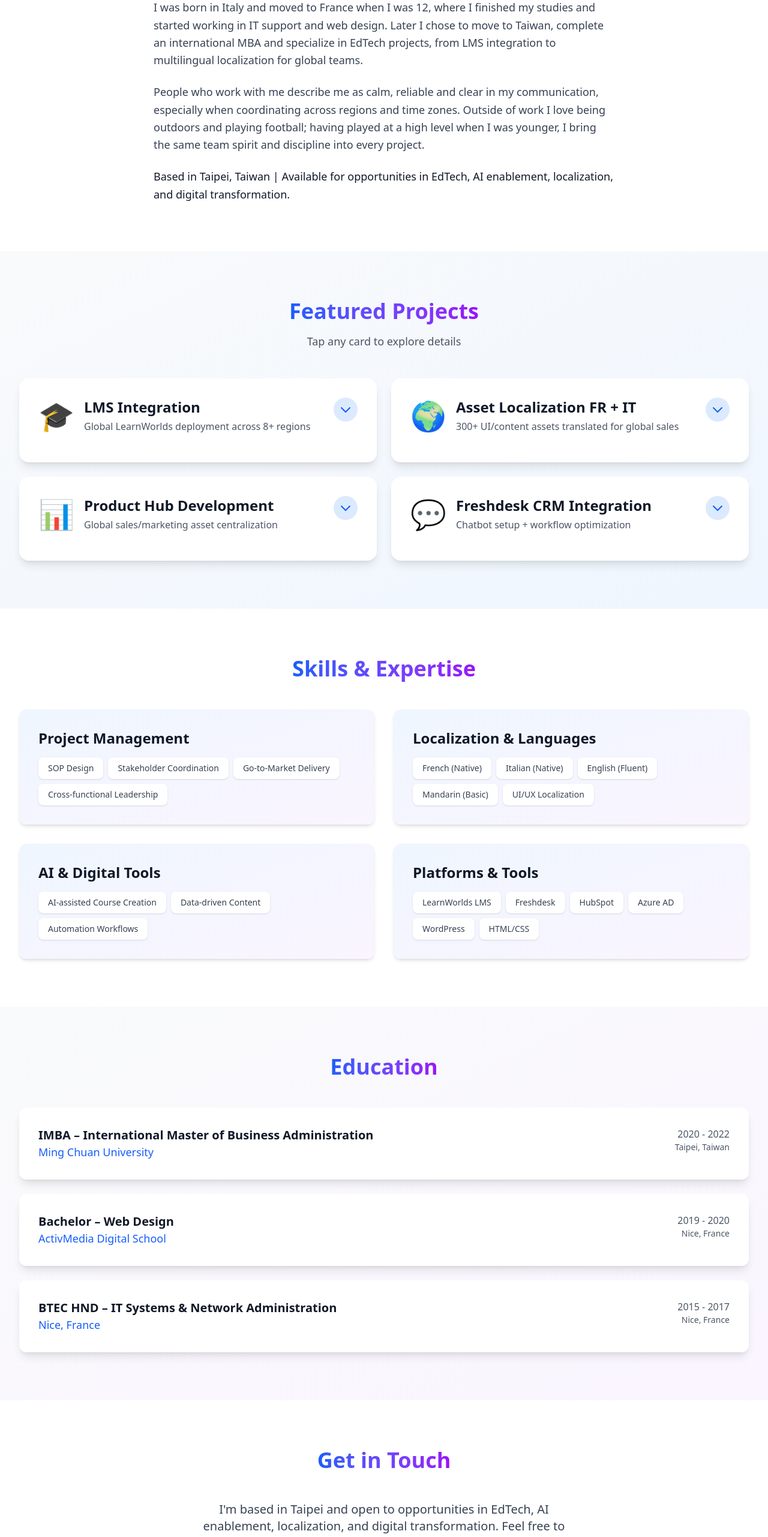
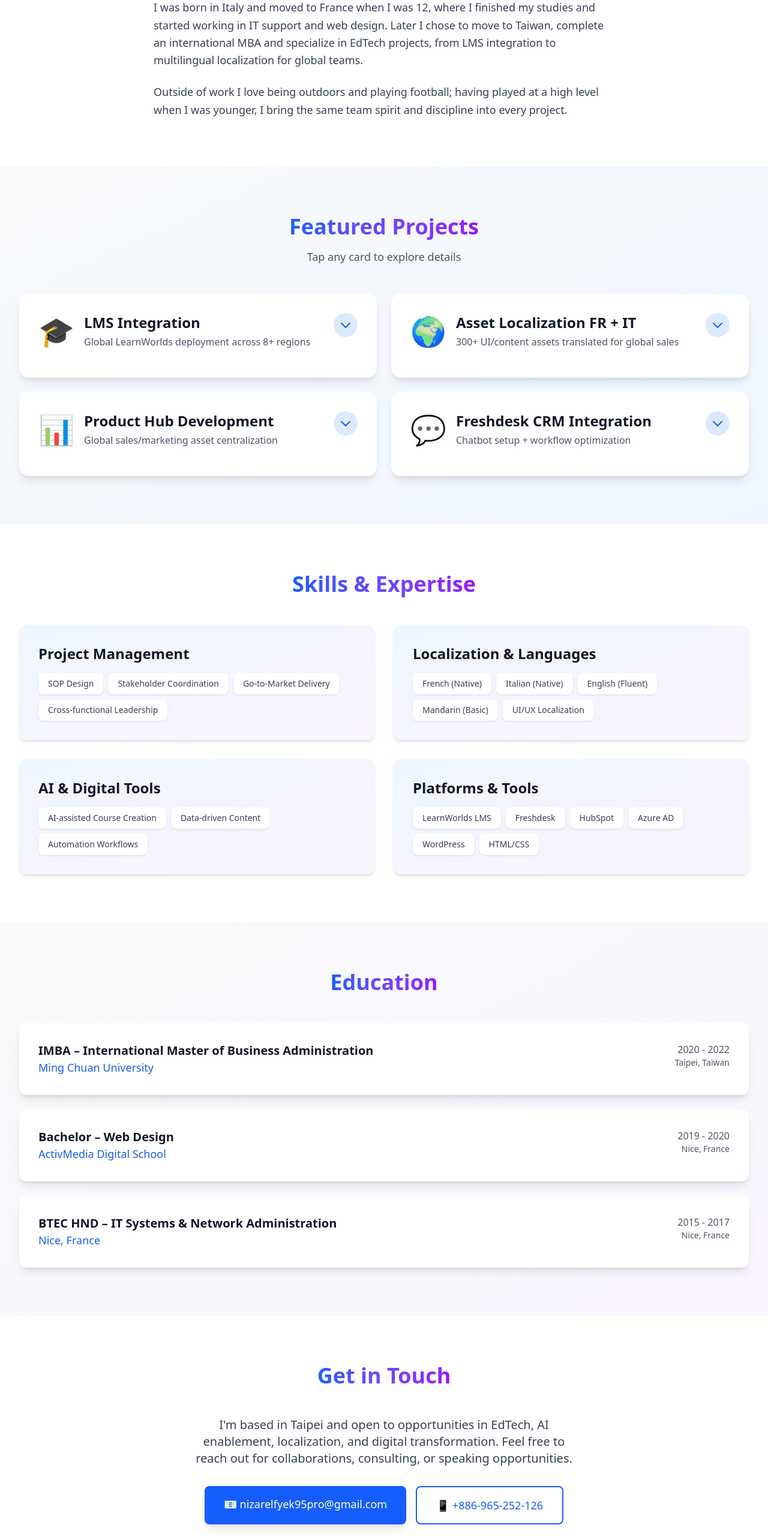
Before and after one commit to nizar-efk95/nizar-portfolio, a React (Vite) app: page / in a window 1280 px wide. Shown: the part 1140-3703 px from the top of the page at 60% size. Built offline with nearby package versions, Linux system fonts and the light colour scheme.

Commit message:
Clean up About section and align contact buttons on one line

```diff
--- a/src/App.jsx
+++ b/src/App.jsx
@@ -257,13 +257,8 @@ function App() {
               specialize in EdTech projects, from LMS integration to multilingual localization for global teams.
             </p>
             <p>
-              People who work with me describe me as calm, reliable and clear in my communication, especially when
-              coordinating across regions and time zones. Outside of work I love being outdoors and playing football;
-              having played at a high level when I was younger, I bring the same team spirit and discipline into every project.
-            </p>
-            <p className="font-medium text-gray-900">
-              Based in Taipei, Taiwan | Available for opportunities in EdTech, AI enablement, localization,
-              and digital transformation.
+              Outside of work I love being outdoors and playing football; having played at a high level when I was younger,
+              I bring the same team spirit and discipline into every project.
             </p>
           </div>
         </div>
@@ -465,7 +460,7 @@ function App() {
               and digital transformation. Feel free to reach out for collaborations, consulting,
               or speaking opportunities.
             </p>
-            <div className="flex flex-col gap-3 sm:gap-4">
+            <div className="flex flex-col sm:flex-row justify-center gap-3 sm:gap-4">
               <a
                 href="mailto:nizarelfyek95pro@gmail.com"
                 className="px-6 sm:px-8 py-3 sm:py-4 bg-blue-600 text-white rounded-lg hover:bg-blue-700 active:scale-95 transition shadow-lg hover:shadow-xl text-sm sm:text-base md:text-lg font-medium break-all"
```
